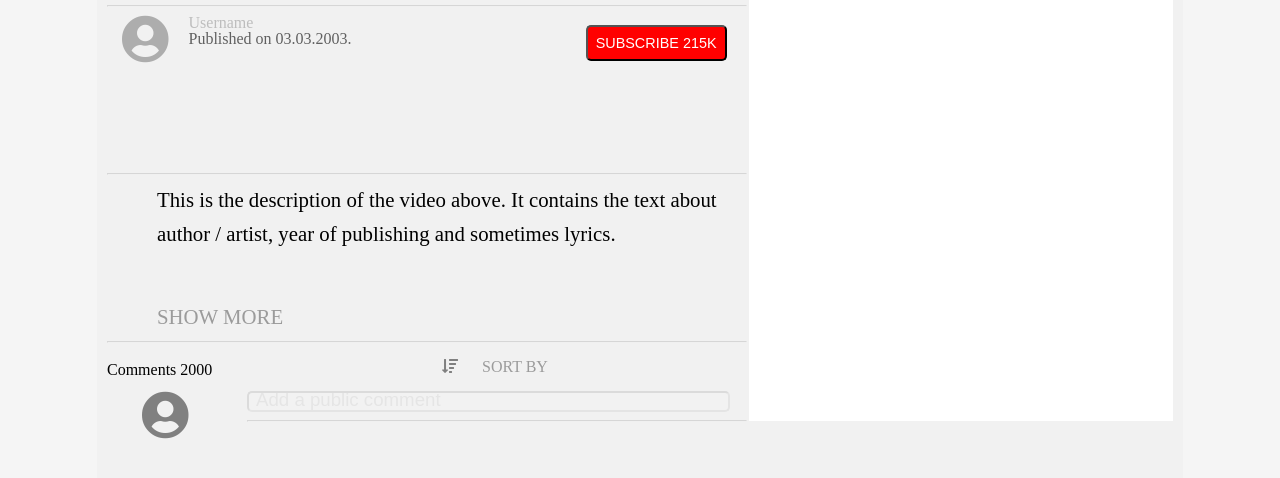
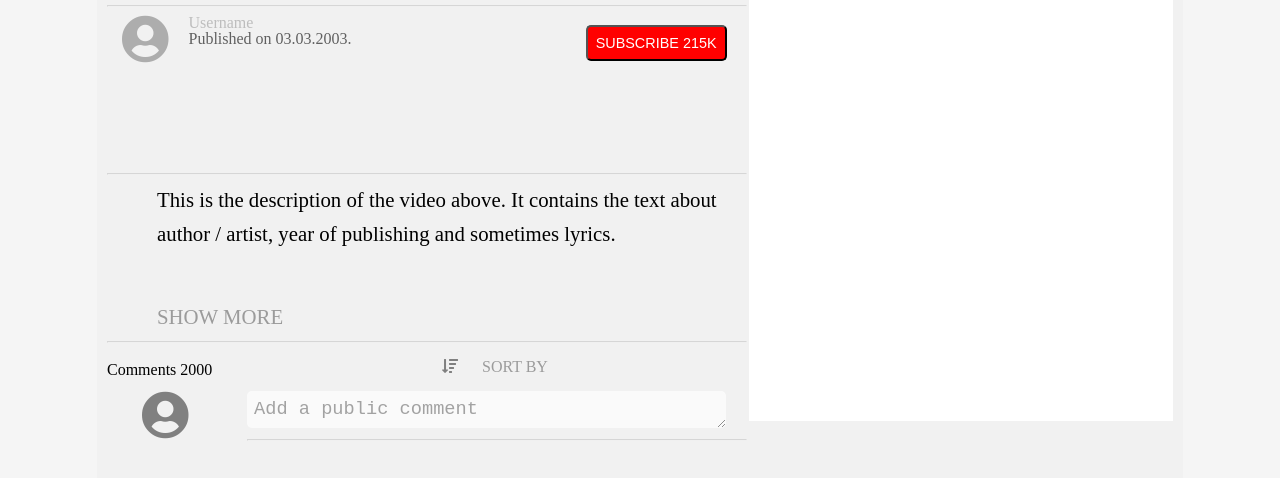
Before and after one commit to zlayabekrija/google-hompage, a plain HTML site: page index.html in a window 1280 px wide. Shown: the part 470-948 px from the top of the page. Drawn offline with Linux system fonts and the light colour scheme.

Commit message:
design changes

```diff
--- a/index.html
+++ b/index.html
@@ -91,7 +91,7 @@
                                 <i class="fas fa-user-circle avatar"></i>
                         </span>
                         <span class="add-comment">
-                            <input type="text" class="post-comment" placeholder="Add a public comment">
+                            <textarea type="text" class="post-comment" placeholder="Add a public comment"></textarea>
                         </span>
                         <span class="line"><hr></span>
                     </div>
--- a/style.css
+++ b/style.css
@@ -323,8 +323,11 @@ hr{
 }
 .post-comment{
     width: 95%;
-    opacity: .1;
+    opacity: .7;
     border-radius: 5px;
+    height: 33px;
+    outline: 0;
+    border: 0;
 }
 .post-comment::placeholder{
     opacity: .9 !important;
```
